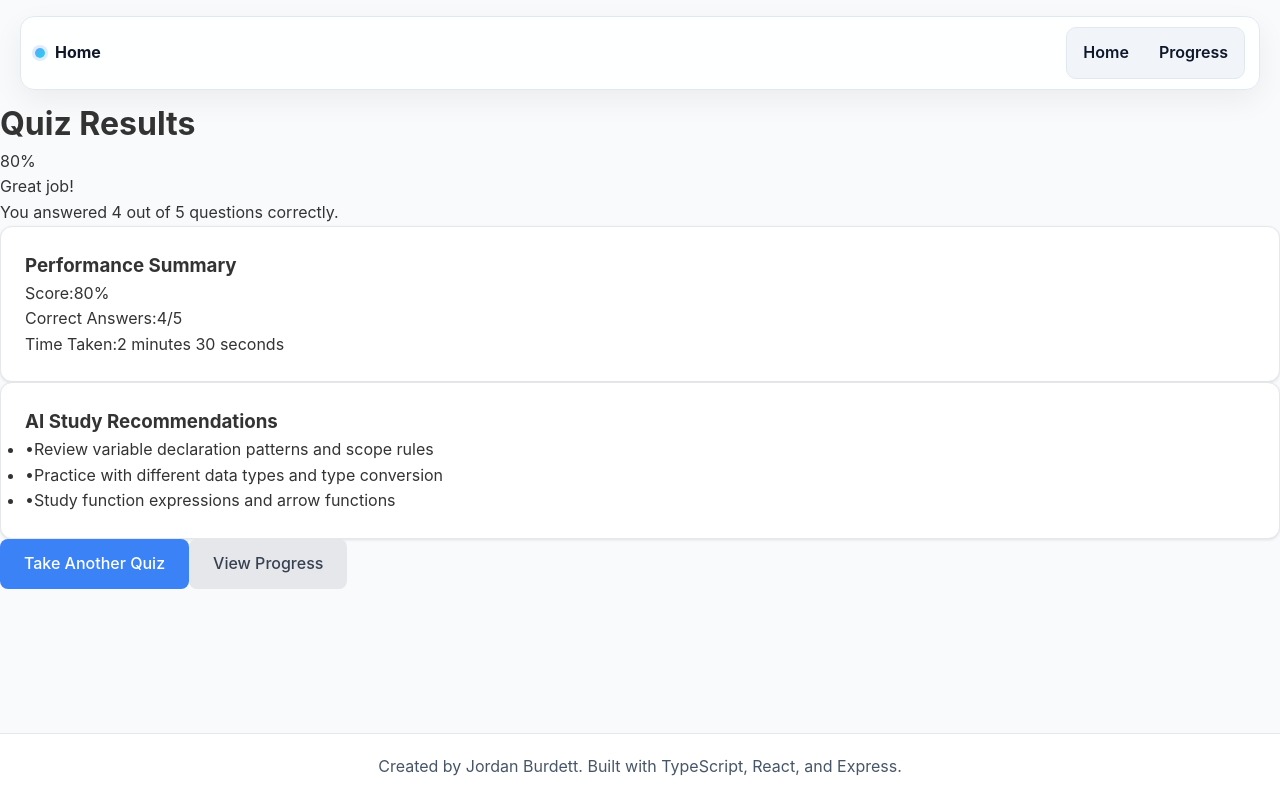
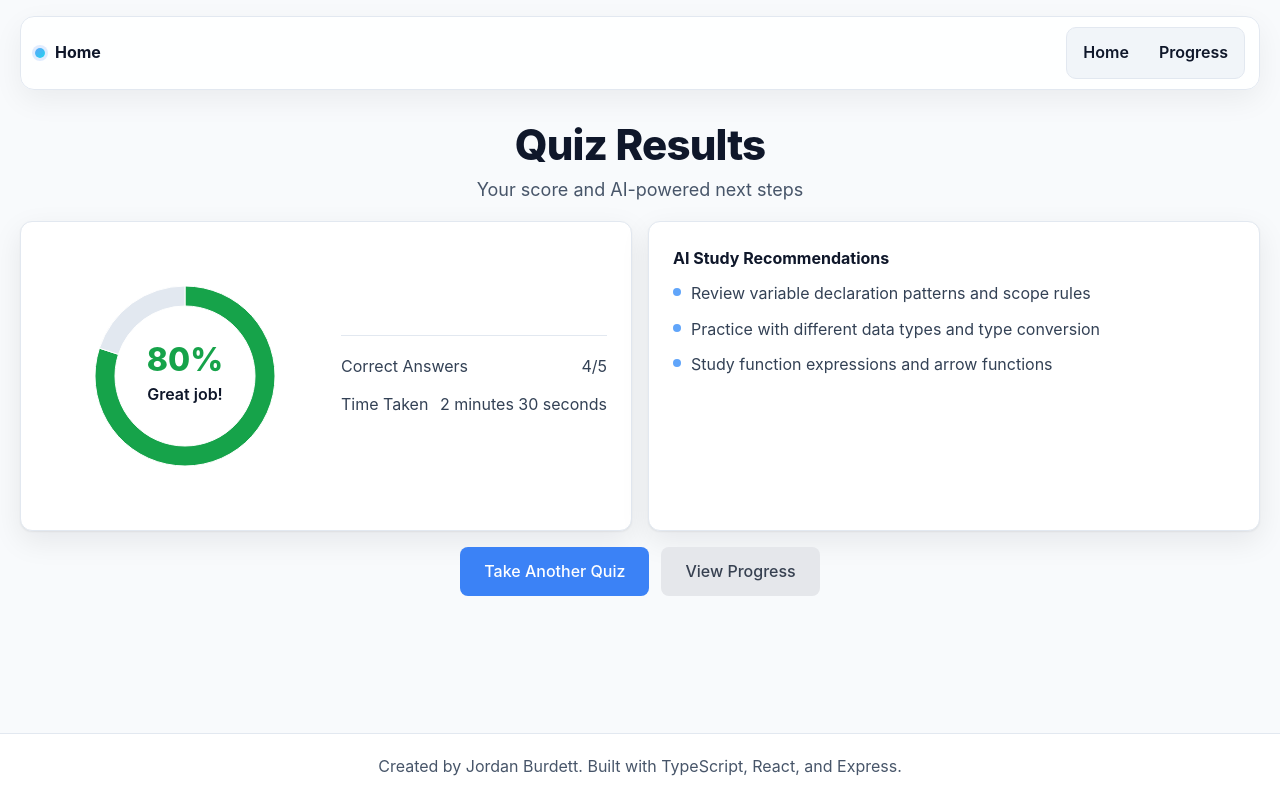
Before and after one commit to jordanburdett/AIQuizHelper, a React (Vite) app in the folder src/frontend/: page /results/1 in a window 1280 px wide. Built offline with nearby package versions, Linux system fonts and the light colour scheme.

Commit message:
Fix UI styling for results

```diff
--- a/src/frontend/src/index.css
+++ b/src/frontend/src/index.css
@@ -337,6 +337,98 @@ body {
   margin-top: 12px;
 }
 
+/* Results page */
+.cards-two {
+  display: grid;
+  grid-template-columns: repeat(2, minmax(0, 1fr));
+  gap: 16px;
+}
+
+@media (max-width: 900px) {
+  .cards-two {
+    grid-template-columns: 1fr;
+  }
+}
+
+.score-card {
+  display: grid;
+  grid-template-columns: 280px 1fr;
+  gap: 16px;
+  align-items: center;
+}
+
+@media (max-width: 700px) {
+  .score-card {
+    grid-template-columns: 1fr;
+  }
+}
+
+.score-ring-wrap {
+  position: relative;
+}
+
+.score-ring-label {
+  position: absolute;
+  inset: 0;
+  display: flex;
+  flex-direction: column;
+  align-items: center;
+  justify-content: center;
+  pointer-events: none;
+}
+
+.score-percent {
+  font-size: 32px;
+  font-weight: 800;
+  line-height: 1;
+}
+
+.score-message {
+  margin-top: 6px;
+  font-weight: 600;
+  color: #0f172a;
+}
+
+.summary-list {
+  border-top: 1px solid #e2e8f0;
+  padding-top: 12px;
+  margin-top: 8px;
+}
+
+.summary-row {
+  display: flex;
+  justify-content: space-between;
+  padding: 6px 0;
+  color: #334155;
+}
+
+.recommendations {
+  display: flex;
+  flex-direction: column;
+  gap: 10px;
+}
+
+.rec-item {
+  display: flex;
+  gap: 10px;
+  align-items: flex-start;
+  color: #334155;
+}
+
+.rec-dot {
+  width: 8px;
+  height: 8px;
+  border-radius: 9999px;
+  background: #60a5fa;
+  margin-top: 7px;
+}
+
+.results-actions {
+  display: flex;
+  justify-content: center;
+  gap: 12px;
+}
+
 /* Footer */
 .site-footer {
   background: #ffffff;
@@ -401,7 +493,7 @@ body {
 
 @media (min-width: 1280px) {
   .container-wide {
-    max-width: 1280px;
+    max-width: 1320px;
   }
   .chart-card {
     padding: 20px;
--- a/src/frontend/src/pages/ResultsPage.tsx
+++ b/src/frontend/src/pages/ResultsPage.tsx
@@ -1,4 +1,5 @@
 import { useParams, Link } from 'react-router-dom'
+import { ResponsiveContainer, PieChart, Pie, Cell } from 'recharts'
 
 export const ResultsPage = () => {
   const { attemptId } = useParams<{ attemptId: string }>()
@@ -15,10 +16,10 @@ export const ResultsPage = () => {
     ]
   }
 
-  const getScoreColor = (score: number) => {
-    if (score >= 80) return 'text-green-600'
-    if (score >= 60) return 'text-yellow-600'
-    return 'text-red-600'
+  const getScoreColorHex = (score: number) => {
+    if (score >= 80) return '#16a34a'
+    if (score >= 60) return '#ca8a04'
+    return '#dc2626'
   }
 
   const getScoreMessage = (score: number) => {
@@ -29,64 +30,60 @@ export const ResultsPage = () => {
     return 'Review the material and try again!'
   }
 
+  const ringData = [
+    { name: 'score', value: mockResults.score },
+    { name: 'rest', value: 100 - mockResults.score },
+  ]
+
+  const scoreColor = getScoreColorHex(mockResults.score)
+
   return (
-    <div className="max-w-3xl mx-auto">
-      <div className="text-center mb-8">
-        <h1 className="text-3xl font-bold text-gray-900 mb-4">
-          Quiz Results
-        </h1>
-        <div className={`text-6xl font-bold mb-2 ${getScoreColor(mockResults.score)}`}>
-          {mockResults.score}%
-        </div>
-        <p className="text-xl text-gray-600 mb-4">
-          {getScoreMessage(mockResults.score)}
-        </p>
-        <p className="text-gray-600">
-          You answered {mockResults.correctAnswers} out of {mockResults.totalQuestions} questions correctly.
-        </p>
+    <div className="container-wide" style={{ paddingTop: 24, paddingBottom: 24 }}>
+      <div className="hero" style={{ marginBottom: 16 }}>
+        <h1 className="hero-title">Quiz Results</h1>
+        <p className="hero-subtitle">Your score and AI-powered next steps</p>
       </div>
 
-      <div className="grid md:grid-cols-2 gap-6 mb-8">
-        <div className="card">
-          <h3 className="text-lg font-semibold mb-4">Performance Summary</h3>
-          <div className="space-y-3">
-            <div className="flex justify-between">
-              <span>Score:</span>
-              <span className={`font-semibold ${getScoreColor(mockResults.score)}`}>
-                {mockResults.score}%
-              </span>
+      <div className="cards-two" style={{ marginBottom: 16 }}>
+        <div className="card card-elevated score-card">
+          <div className="score-ring-wrap">
+            <div style={{ width: '100%', height: 260 }}>
+              <ResponsiveContainer>
+                <PieChart>
+                  <Pie data={ringData} dataKey="value" innerRadius={70} outerRadius={90} startAngle={90} endAngle={-270}>
+                    <Cell key="score" fill={scoreColor} />
+                    <Cell key="rest" fill="#e2e8f0" />
+                  </Pie>
+                </PieChart>
+              </ResponsiveContainer>
             </div>
-            <div className="flex justify-between">
-              <span>Correct Answers:</span>
-              <span>{mockResults.correctAnswers}/{mockResults.totalQuestions}</span>
+            <div className="score-ring-label">
+              <div className="score-percent" style={{ color: scoreColor }}>{mockResults.score}%</div>
+              <div className="score-message">{getScoreMessage(mockResults.score)}</div>
             </div>
-            <div className="flex justify-between">
-              <span>Time Taken:</span>
-              <span>2 minutes 30 seconds</span>
-            </div>
+          </div>
+          <div className="summary-list">
+            <div className="summary-row"><span>Correct Answers</span><span>{mockResults.correctAnswers}/{mockResults.totalQuestions}</span></div>
+            <div className="summary-row"><span>Time Taken</span><span>2 minutes 30 seconds</span></div>
           </div>
         </div>
 
-        <div className="card">
-          <h3 className="text-lg font-semibold mb-4">AI Study Recommendations</h3>
-          <ul className="space-y-2">
+        <div className="card card-elevated">
+          <h3 className="chart-title" style={{ marginBottom: 10 }}>AI Study Recommendations</h3>
+          <ul className="recommendations">
             {mockResults.recommendations.map((recommendation, index) => (
-              <li key={index} className="flex items-start">
-                <span className="text-blue-500 mr-2">•</span>
-                <span className="text-sm text-gray-700">{recommendation}</span>
+              <li key={index} className="rec-item">
+                <span className="rec-dot" />
+                <span>{recommendation}</span>
               </li>
             ))}
           </ul>
         </div>
       </div>
 
-      <div className="flex justify-center space-x-4">
-        <Link to="/" className="btn btn-primary">
-          Take Another Quiz
-        </Link>
-        <Link to="/progress" className="btn btn-secondary">
-          View Progress
-        </Link>
+      <div className="results-actions">
+        <Link to="/" className="btn btn-primary">Take Another Quiz</Link>
+        <Link to="/progress" className="btn btn-secondary">View Progress</Link>
       </div>
     </div>
   )
```
